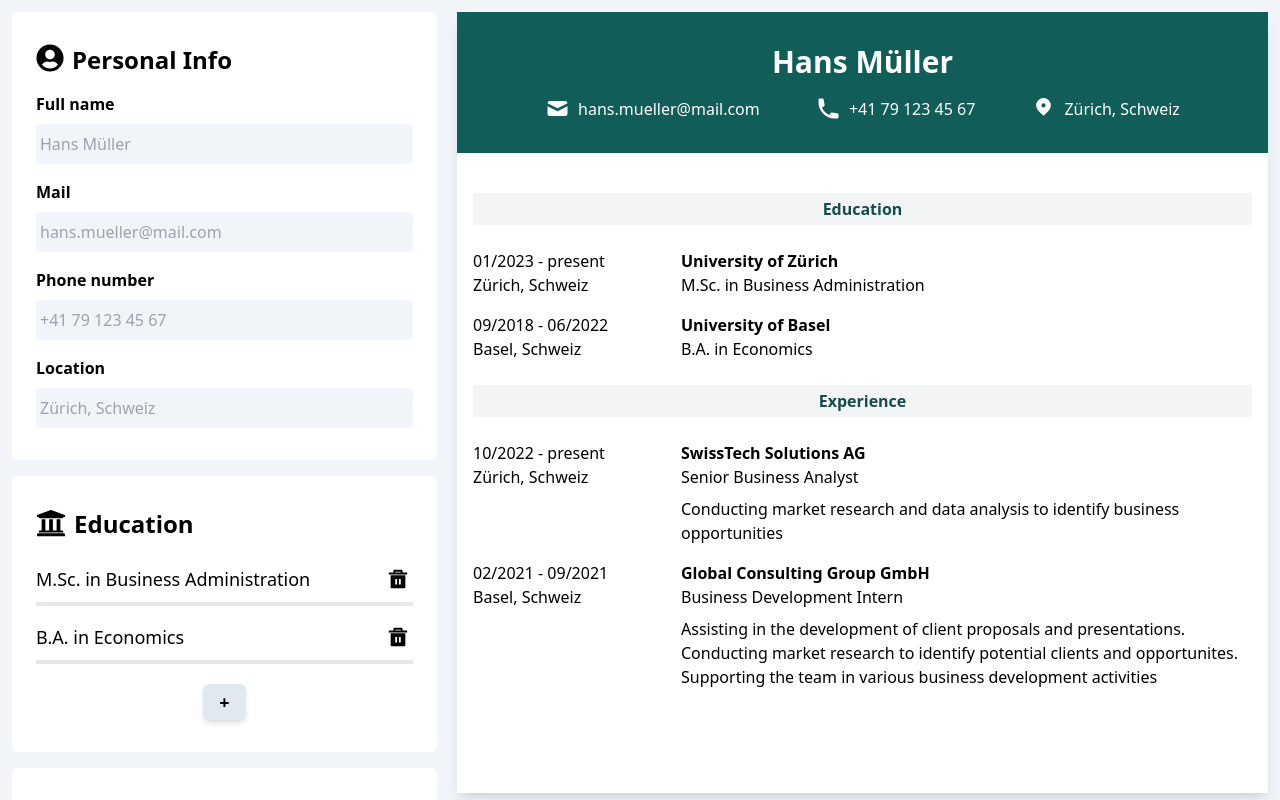
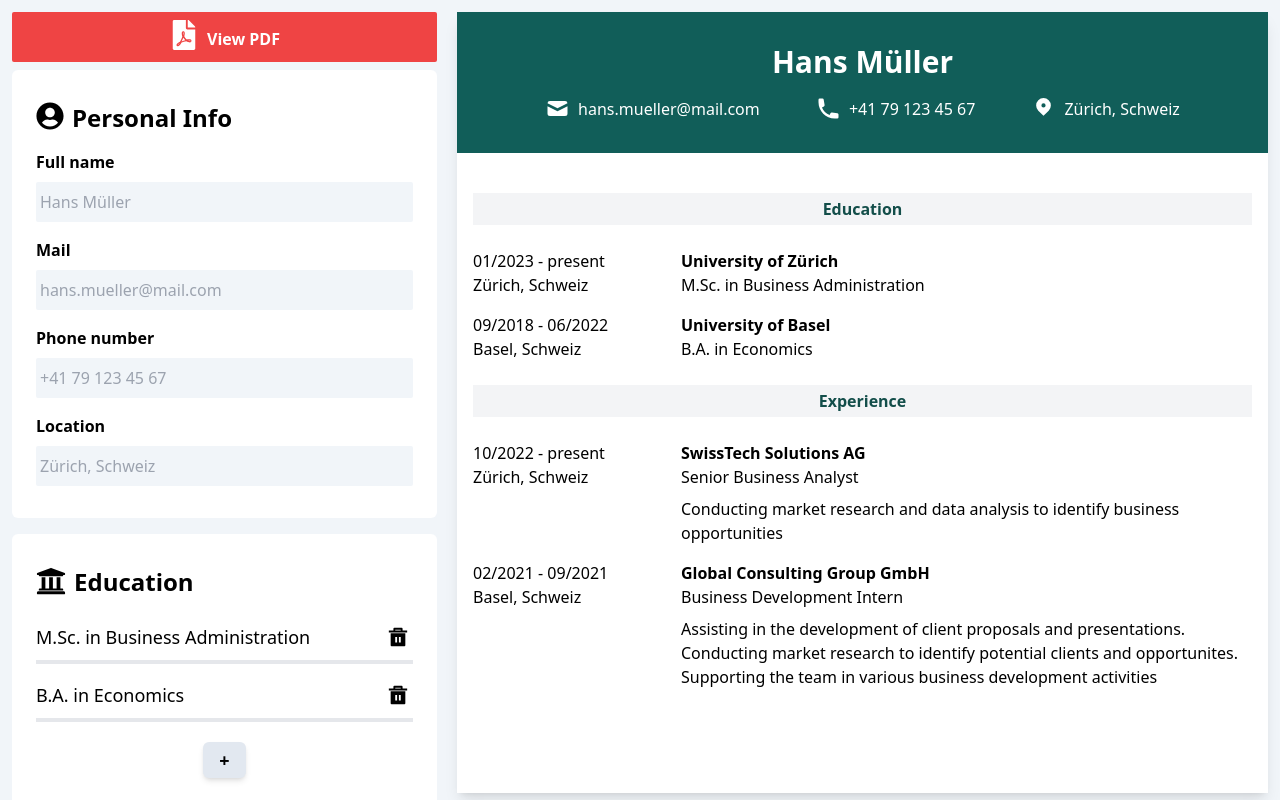
Before and after one commit to IsiNavarro/odin-CV-app, a React (Vite) app: page / in a window 1280 px wide. Shown: the top 800 px of the page. Built offline with nearby package versions, Linux system fonts and the light colour scheme.

Commit message:
Add View PDF button

```diff
--- a/src/App.jsx
+++ b/src/App.jsx
@@ -1,5 +1,6 @@
 import React, { useState } from 'react';
 import uniqid from 'uniqid';
+import { FaFilePdf } from 'react-icons/fa';
 import { sampleData } from './sampleData';
 import CVDisplay from './components/CVDisplay';
 import FillIn from './components/FillIn';
@@ -108,9 +109,19 @@ function App() {
     if (type === 'education') setNewEducation(false);
     if (type === 'experience') setNewExperience(false);
   };
+  const PDFButton = () => {
+    return (
+      <button className="flex items-center justify-center gap-2 bg-red-500 text-white font-bold px-2 py-1 pt-2 rounded-sm self-stretch">
+        <FaFilePdf size={30} className="mb-2" />
+        View PDF
+      </button>
+    );
+  };
 
   return (
-    <div className="w-full p-3 flex flex-col lg:flex-row justify-center items-center gap-5">
+    <div className="w-full p-3 flex flex-col lg:flex-row justify-center gap-5">
+      <div className="flex flex-col items-center gap-2">
+        <PDFButton />
         <FillIn
           data={userData}
           handlePersonalInfo={handlePersonalInfo}
@@ -122,6 +133,8 @@ function App() {
           handleExperienceForm={handleExperienceForm}
           handleCancelButton={handleCancelButton}
         />
+      </div>
+
       <CVDisplay data={userData} />
     </div>
   );
--- a/src/components/FillIn.jsx
+++ b/src/components/FillIn.jsx
@@ -1,3 +1,4 @@
+/* eslint-disable react/prop-types */
 import React from 'react';
 import FillInPersonalInfo from './FillInPersonalInfo';
 import FillInExperience from './FillInExperience';
```
Lines whose indentation alone changed are shown as unchanged.
